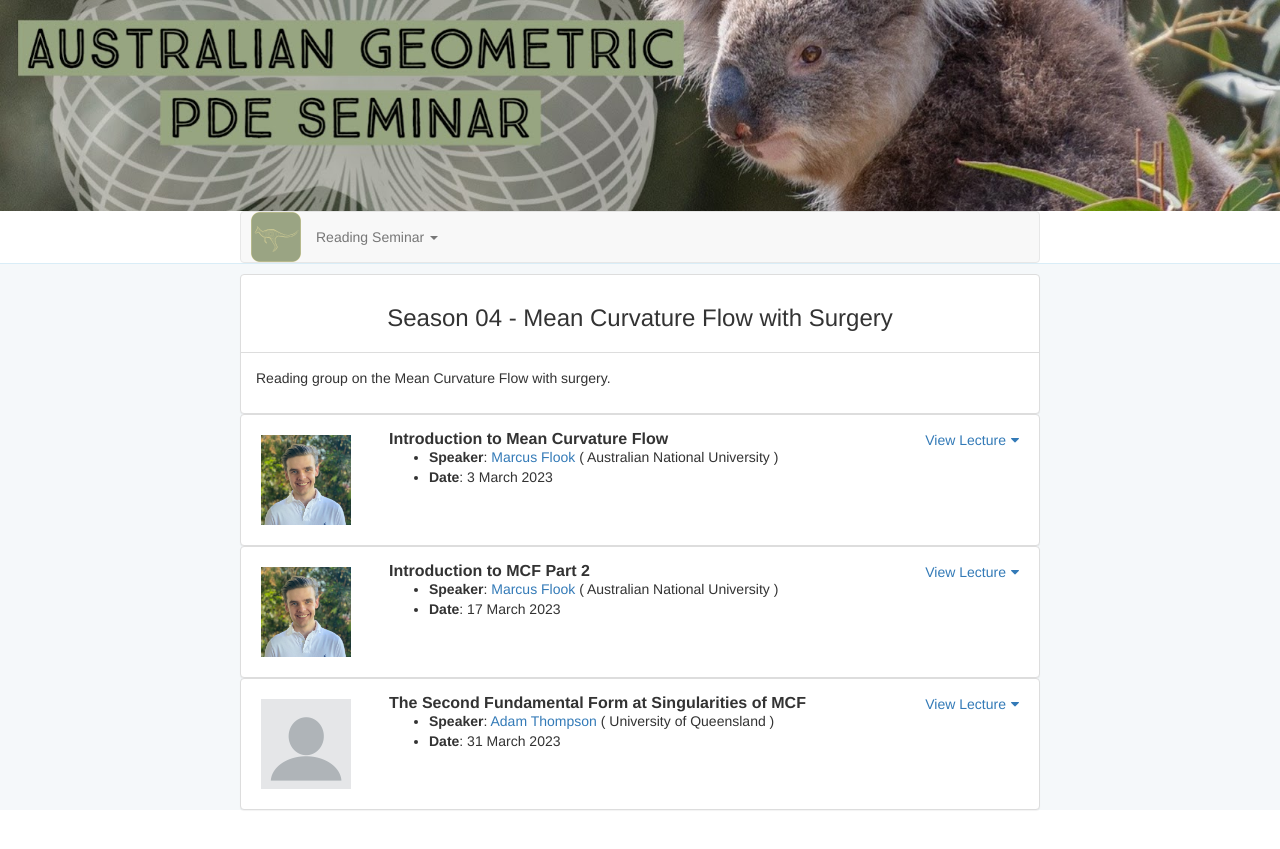
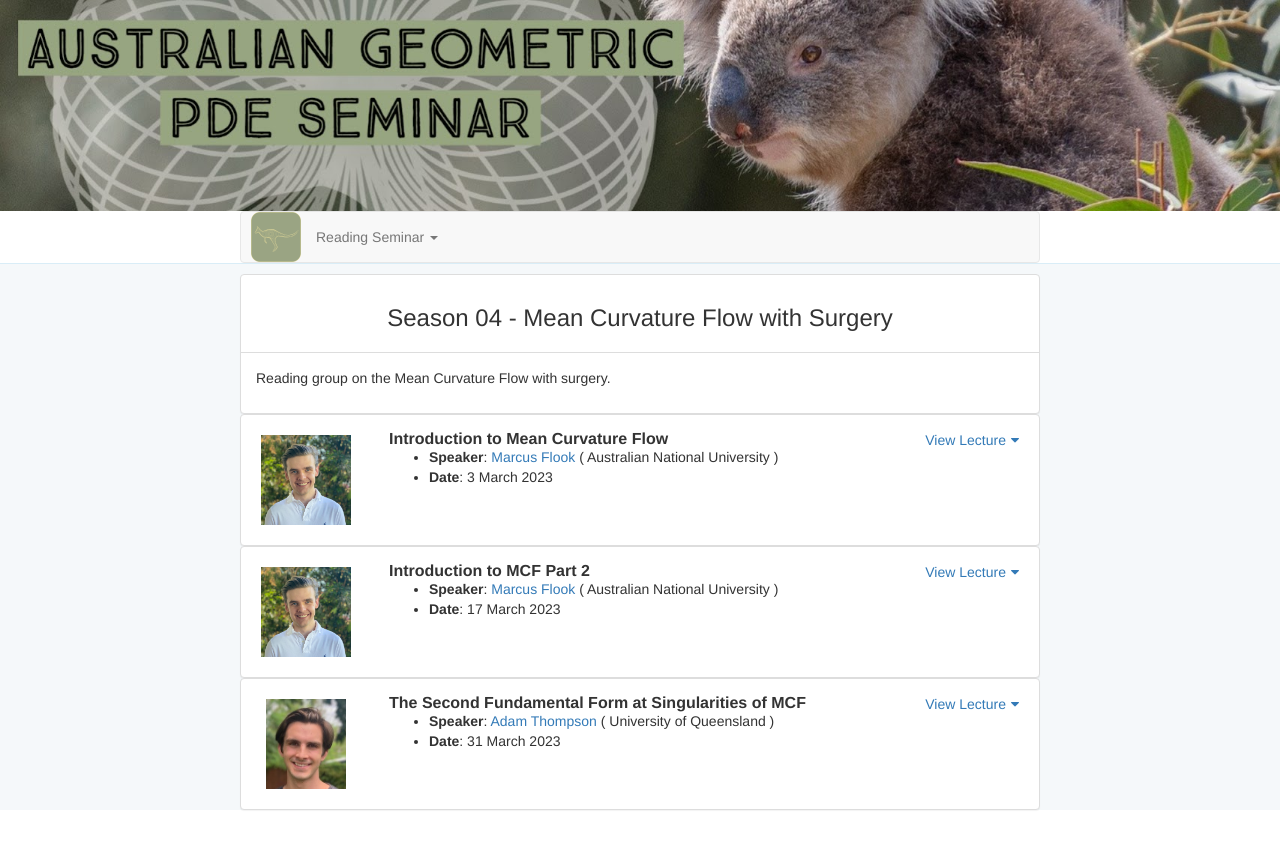
Before and after one commit to oz-geom-pde/oz-geom-pde.github.io, a Jekyll site: the page built from season04/index.html, in a window 1280 px wide. Shown: the top 849 px of the page. Built offline with Jekyll 4.4.1, drawn with Linux system fonts in a browser that asks for light colours.

Commit message:
Added Adam Thompson profile pic.

```diff
--- a/_posts/geompde/2023-03-31-adam-thompson.html
+++ b/_posts/geompde/2023-03-31-adam-thompson.html
@@ -2,7 +2,7 @@
 layout: post
 title: The Second Fundamental Form at Singularities of MCF
 speaker: Adam Thompson
-profile-pic: blank.jpg
+profile-pic: adam-thompson.jpg
 speaker-url:
 speaker-inst:
   - University of Queensland
```
Also changed, not shown: img/speaker-profiles/adam-thompson.jpg (added).
